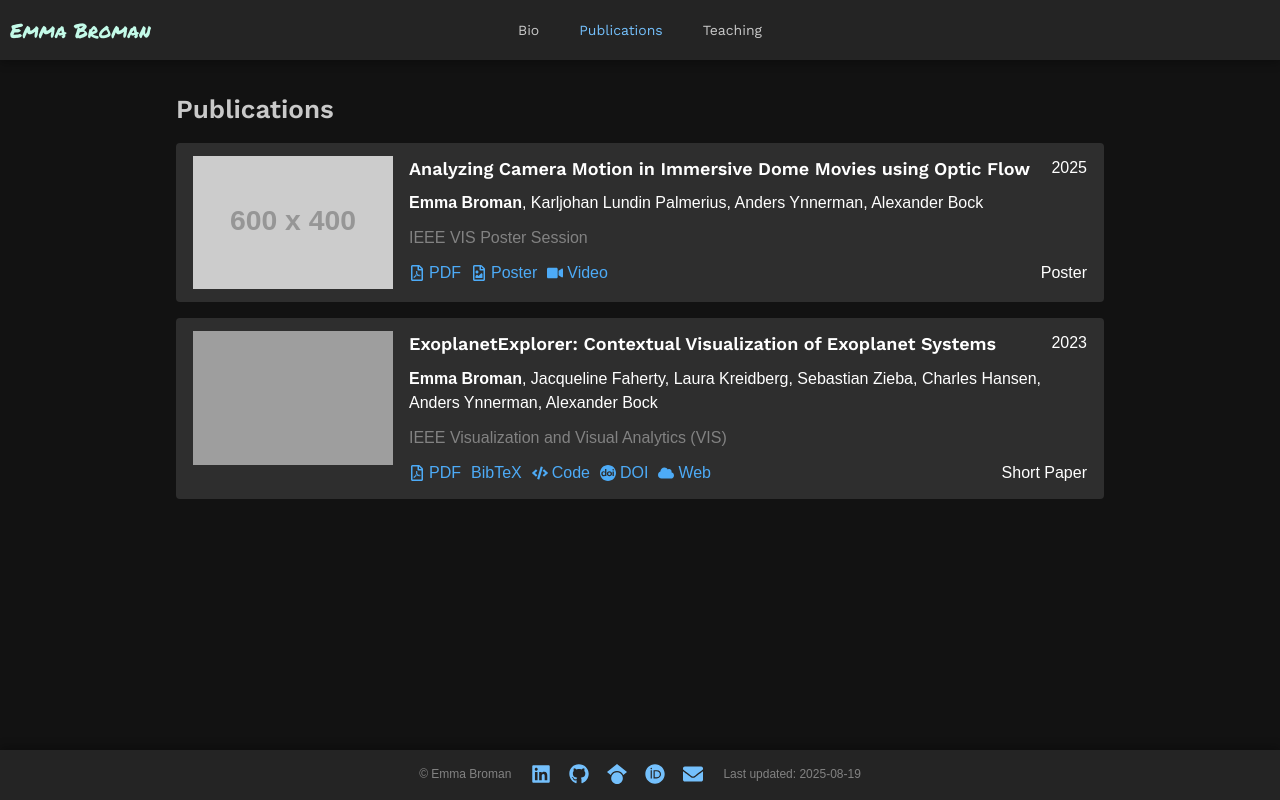
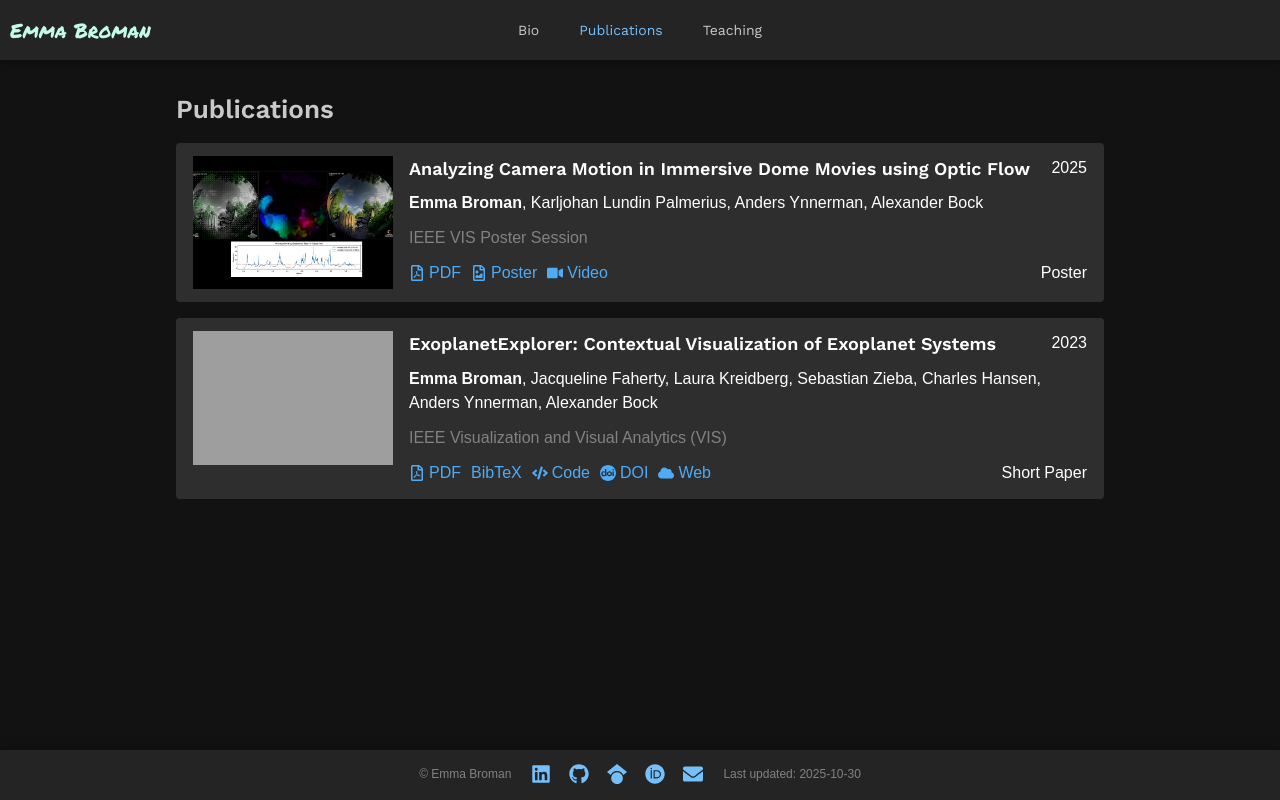
Before and after one commit to WeirdRubberDuck/weirdrubberduck.github.io, a React (Vite) app: page /publications in a window 1280 px wide. Built offline with nearby package versions, Linux system fonts and the light colour scheme; grey boxes are pictures that could not be loaded; a web font is replaced by a local one.

Commit message:
Update last edited date and add image for poster

```diff
--- a/public/content/publications/2025_IEEEVIS_poster_analyzing-camera-motion.json
+++ b/public/content/publications/2025_IEEEVIS_poster_analyzing-camera-motion.json
@@ -13,5 +13,6 @@
   "date": "2025-08",
   "video": "https://www.youtube.com/watch?v=o_8pXLtE01k",
   "pdf": "/content/publications/2025_IEEEVIS_poster_analyzing-camera-motion.pdf",
-  "poster": "/content/publications/2025_IEEEVIS_poster_analyzing-camera-motion.poster.pdf"
+  "poster": "/content/publications/2025_IEEEVIS_poster_analyzing-camera-motion.poster.pdf",
+  "thumbnail": "/content/publications/2025_IEEEVIS_poster_analyzing-camera-motion.jpg"
 }
--- a/src/update-date.ts
+++ b/src/update-date.ts
@@ -1,2 +1,2 @@
 // Make sure to update this date when the content changes
-export const lastUpdateDate = "2025-08-19";
+export const lastUpdateDate = "2025-10-30";
```
Also changed, not shown: src/pages/publications/Publication.tsx (+7 -1 lines), public/content/publications/2025_IEEEVIS_poster_analyzing-camera-motion.jpg (added).
